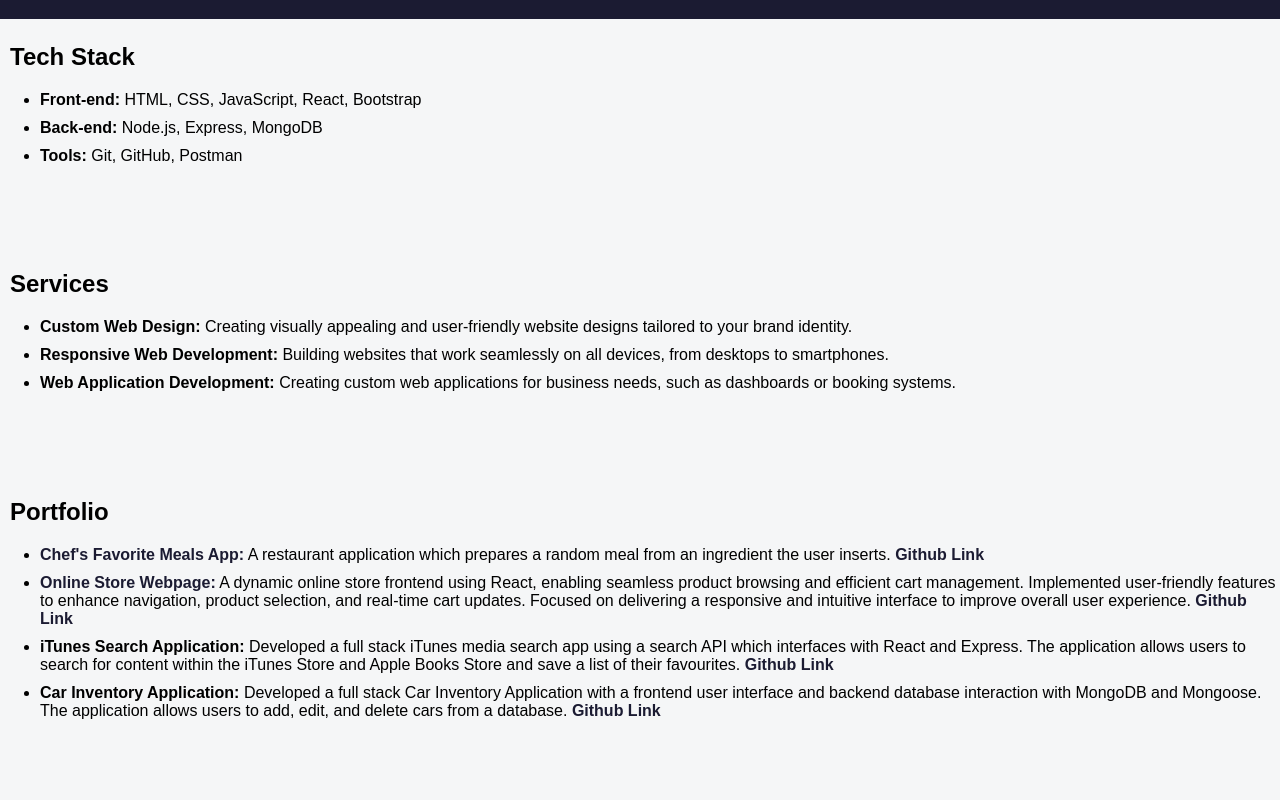
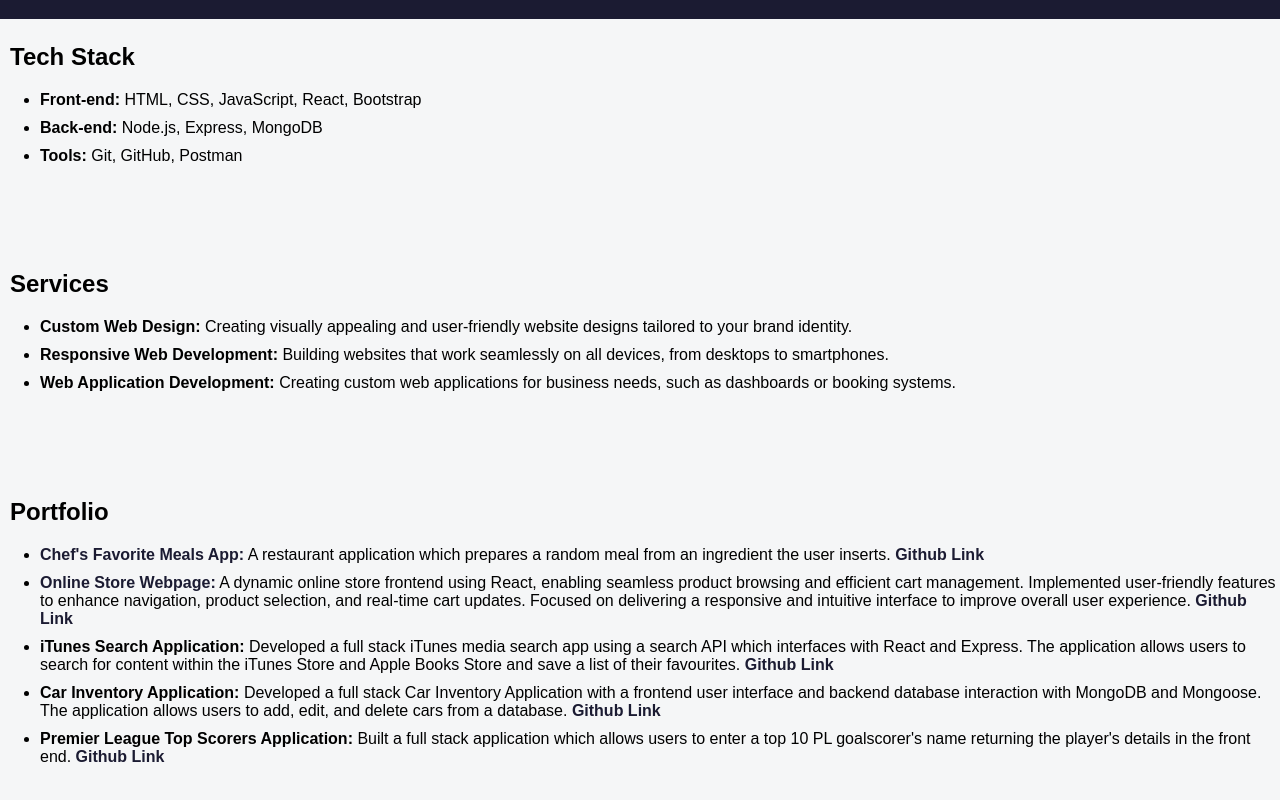
Before and after one commit to Sphola619/sipho-s-portfolio, a plain HTML site: page index.html in a window 1280 px wide. Shown: the part 781-1581 px from the top of the page. Drawn offline with Linux system fonts and the light colour scheme.

Commit message:
Updated portfolio with new projects and tech stack

```diff
--- a/index.html
+++ b/index.html
@@ -69,6 +69,7 @@
       <li><b><a href="https://active-nation.onrender.com/" target="_blank">Online Store Webpage:</a></b> A dynamic online store frontend using React, enabling seamless product browsing and efficient cart management. Implemented user-friendly features to enhance navigation, product selection, and real-time cart updates. Focused on delivering a responsive and intuitive interface to improve overall user experience.<b><a href="https://github.com/Sphola619/active-nation" target="_blank"> Github Link</a></b></li>
       <li><b>iTunes Search Application:</b> Developed a full stack iTunes media search app using a search API which interfaces with React and Express.  The application allows users to search for content within the iTunes Store and Apple Books Store and save a list of their favourites. <b><a href="https://github.com/Sphola619/itunes-search-app" target="_blank"> Github Link</a></b></li>
       <li><b>Car Inventory Application:</b> Developed a full stack Car Inventory Application with a frontend user interface and backend database interaction with MongoDB and Mongoose. The application allows users to add, edit, and delete cars from a database. <b><a href="https://github.com/Sphola619/car-inventory" target="_blank"> Github Link</a></b></li>
+      <li><b>Premier League Top Scorers Application:</b> Built a full stack application which allows users to enter a top 10 PL goalscorer's name returning the player's details in the front end.<b><a href="https://github.com/Sphola619/sipho-s-portfolio" target="_blank"> Github Link</a></b></li>
     </ul>
   </section>
 
```
